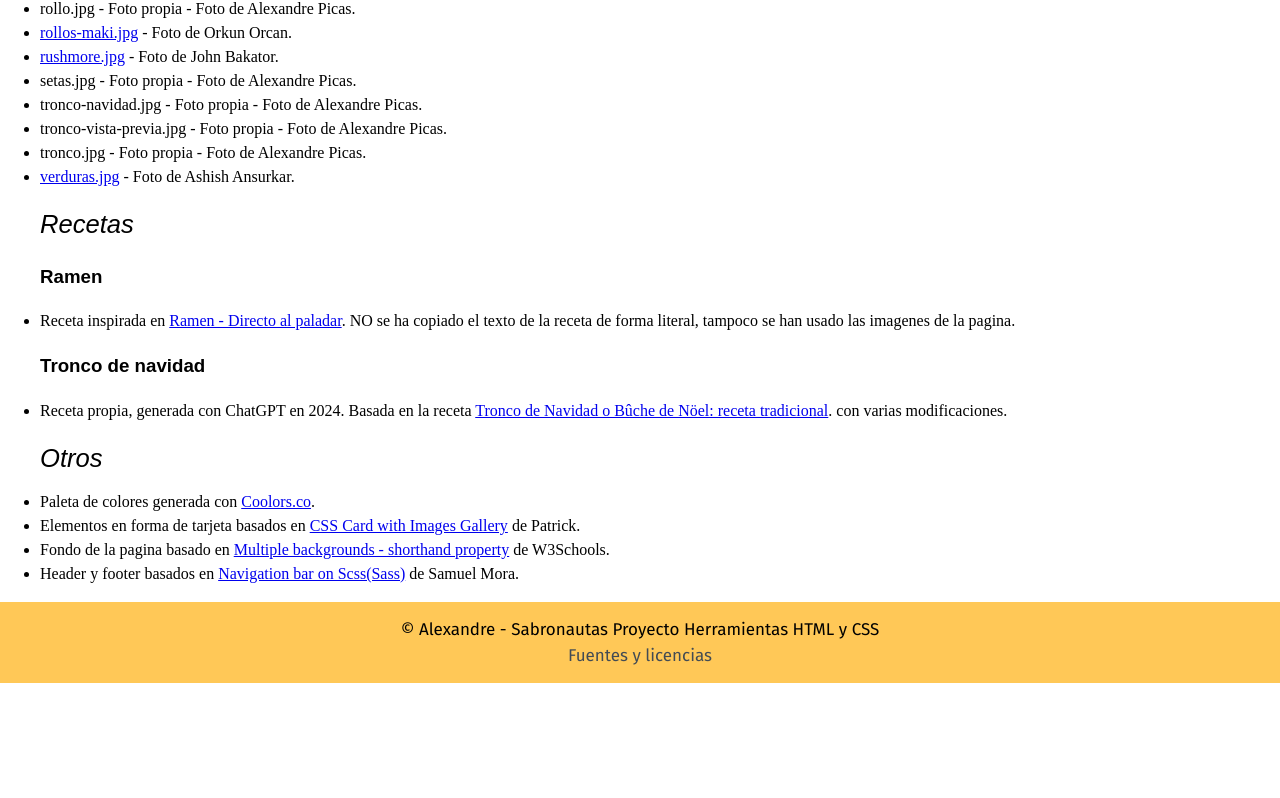
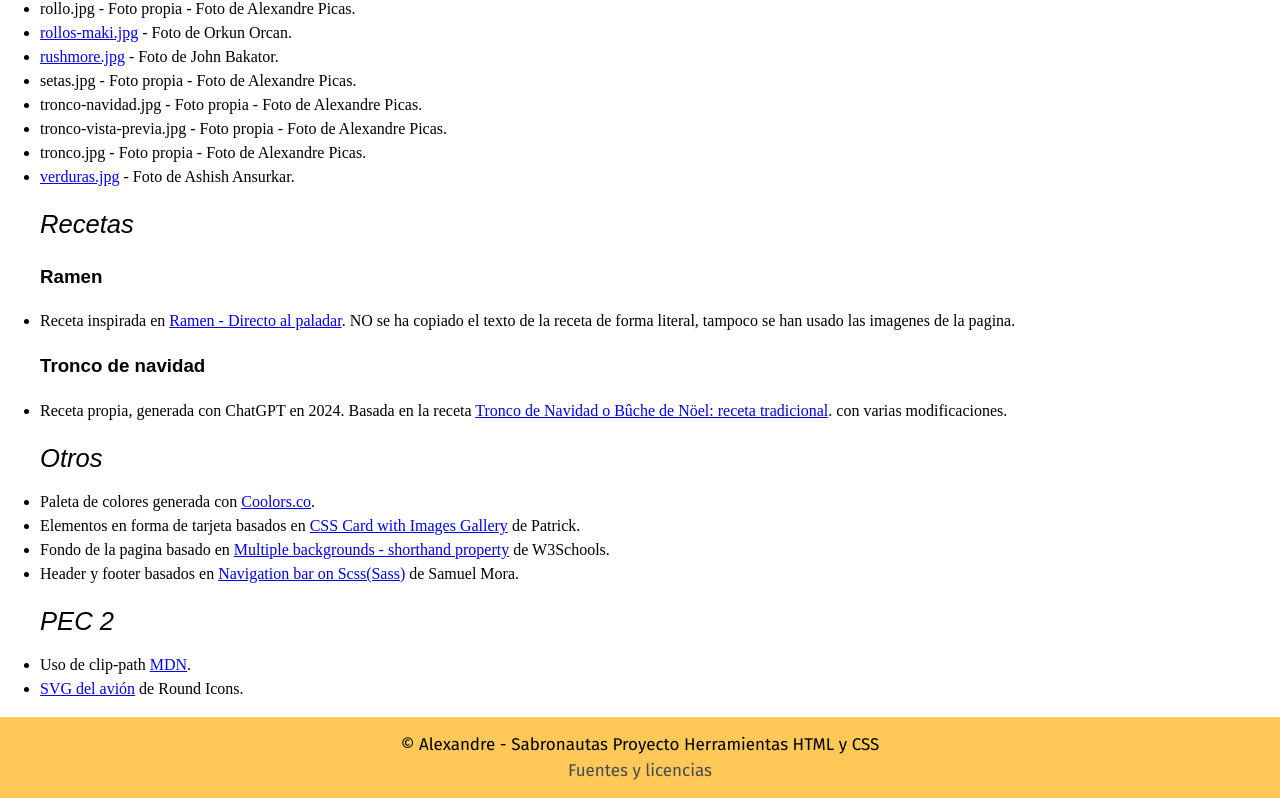
Before and after one commit to Aklix2606/HTML_CSS, a website built with Parcel: page src/links.html in a window 1280 px wide. Shown: the part 610-1408 px from the top of the page. Before the commit the page ends 1293 px from the top, so only its background shows below. Built offline with nearby package versions, Linux system fonts and the light colour scheme.

Commit message:
Add links references

```diff
--- a/src/links.html
+++ b/src/links.html
@@ -61,6 +61,11 @@
       <li>Fondo de la pagina basado en <a href="https://www.w3schools.com/css/tryit.asp?filename=trycss3_background_multiple2">Multiple backgrounds - shorthand property</a> de W3Schools.</li>
       <li>Header y footer basados en <a href="https://codepen.io/mfsamuel/pen/YjXgMd">Navigation bar on Scss(Sass)</a> de Samuel Mora.</li>
     </ul>
+    <ul>
+      <h2>PEC 2</h2>
+      <li>Uso de clip-path <a href="https://developer.mozilla.org/en-US/docs/Web/CSS/Reference/Properties/clip-path?utm_source=chatgpt.com">MDN</a>.</li>
+      <li><a href="https://unsplash.com/es/ilustraciones/un-avion-azul-volando-sobre-un-fondo-blanco-hEWd0sz0gc4">SVG del avión</a> de Round Icons.</li>
+    </ul>
   </main>
   <include src="src/components/footer.html"></include>
 </body>
```
